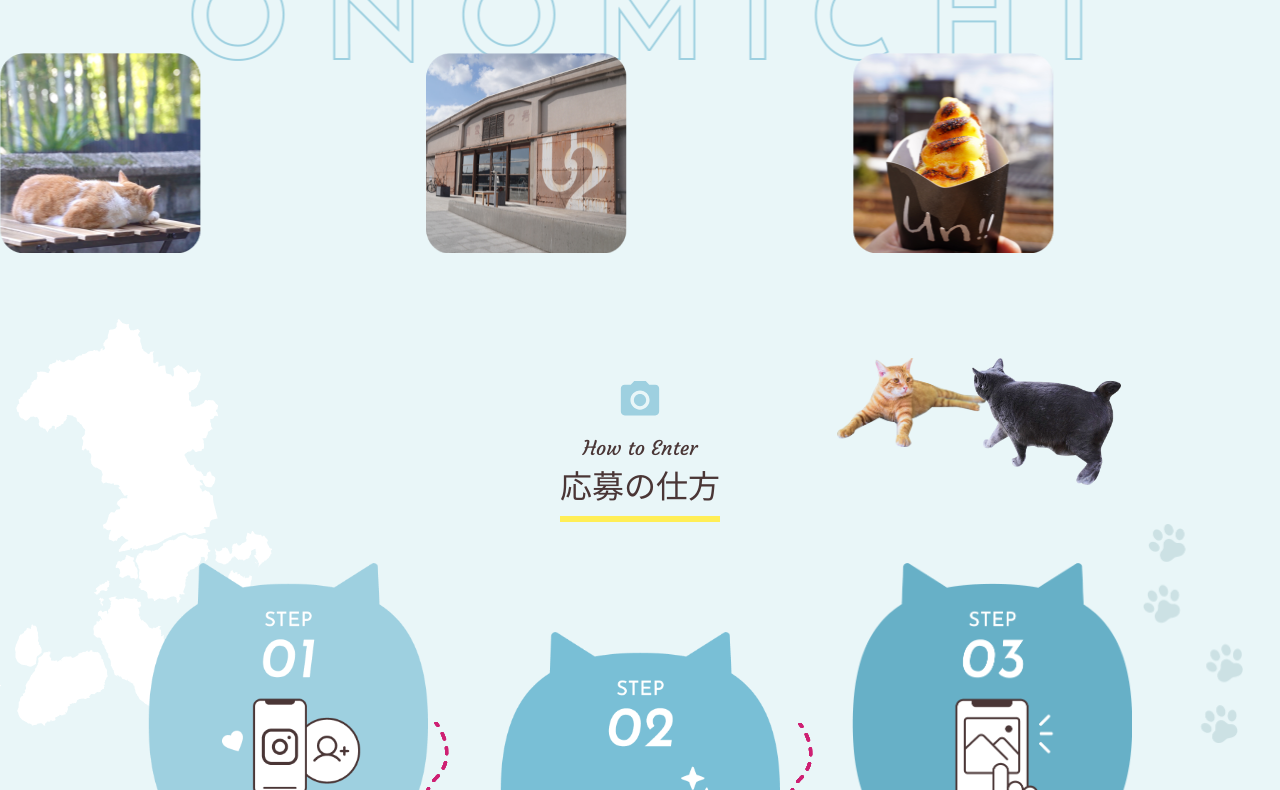
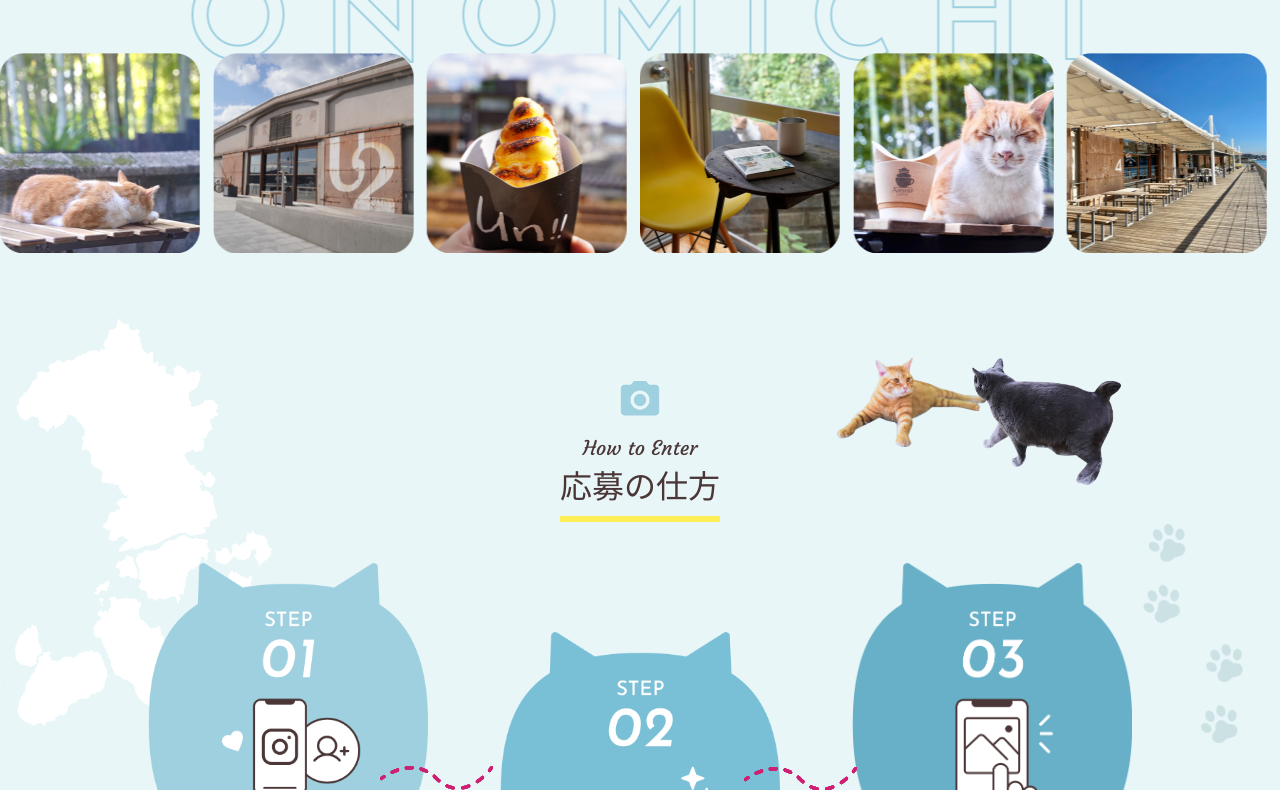
Before and after one commit to mar5608/mar_onomichi, a plain HTML site: page index.html in a window 1280 px wide. Shown: the part 2010-2800 px from the top of the page. Drawn offline with nearby package versions, Linux system fonts and the light colour scheme; a web font is replaced by a local one.

Commit message:
PC版ピクパ対応中 ・フッター調整済 残：SPOTとPRIZE

```diff
--- a/index.html
+++ b/index.html
@@ -895,6 +895,9 @@
         class="swiper-button-next spot__next sp-hidden"
       ></div>
       <!-- </div> -->
+      <div class="spot__decoration-pawpads sp-hidden">
+        <img src="./img/img_bg_pawpads.png" alt="" />
+      </div>
       <div class="inner spot__inner">
         <div class="spot__content">
           <div class="spot__content-img">
@@ -1304,6 +1307,9 @@
         <div class="footer__decoration-onomichi">
           <img src="./img/img_onomichi.png" alt="" />
         </div>
+        <div class="footer__decoration-pawpads sp-hidden">
+          <img src="./img/img_bg_pawpads.png" alt="" />
+        </div>
         <div class="footer__info">
           <div class="footer__info-wrapper">
             <div class="footer__ifram-map">
--- a/js/script.js
+++ b/js/script.js
@@ -50,17 +50,17 @@ const swiperAbout = new Swiper("#js-about-swiper", {
   spaceBetween: 0, //横のカードとの間
   breakpoints: {
     // スライドの表示枚数：768px以上の場合
-    // 768: {
-    //   slidesPerView: 4,
-    // },
-    // // // スライドの表示枚数：1024px以上の場合
-    // 1024: {
-    //   slidesPerView: 5,
-    // },
+    768: {
+      slidesPerView: 5,
+    },
+    // // スライドの表示枚数：1024px以上の場合
+    1024: {
+      slidesPerView: 6,
+    },
     // スライドの表示枚数：1440px以上の場合
-    // 1440: {
-    //   slidesPerView: 6,
-    // },
+    1440: {
+      slidesPerView: 7,
+    },
   },
   speed: 6000, // ループの時間
   allowTouchMove: false, // スワイプ無効
@@ -80,7 +80,7 @@ const swiperSpot = new Swiper("#js-spot-swiper", {
 
   centeredSlides: true, // 中央寄せにする
   slidesPerView: 1.53, // 一度に表示する枚数
-  spaceBetween: 14, //横のカードとの間（margin-right:*pxになる）
+  spaceBetween: 0, //横のカードとの間（margin-right:*pxになる）
   breakpoints: {
     // スライドの表示枚数：768px以上の場合
     768: {
@@ -96,10 +96,10 @@ const swiperSpot = new Swiper("#js-spot-swiper", {
     // スライドの表示枚数：1440px以上の場合
     1440: {
       centeredSlides: false, // 中央寄せにしない
-      slidesPerView: 3.37,
+      // slidesPerView: 3.37,
+      slidesPerView: 6.8,
     },
   },
-  // speed: 6000, // ループの時間
   allowTouchMove: true, // スワイプ無効
   // autoplay: {
   //   delay: 0, // 途切れなくループ
@@ -163,7 +163,6 @@ CONTACT
 //   });
 // });
 
-
 const form = jQuery("#js-form");
 const inputElements = form.find(".js-form-input");
 
--- a/sass/module/_common.scss
+++ b/sass/module/_common.scss
@@ -87,7 +87,7 @@ body {
   font-size: 14px;
   @include mixin.mq(pc) {
     height: calc(26px + 6px + 8px - 2px * 2 + 2px);
-    padding: 6px 22px 8px;
+    padding: 6px 40px 8px;
     font-size: 14px;
   }
 }
--- a/sass/module/_header.scss
+++ b/sass/module/_header.scss
@@ -15,7 +15,7 @@
   left: 0;
   width: 100%;
   height: config.$header-height-sp;
-  z-index: 99;
+  z-index: 999;
   background-color: color.$white;
   @include mixin.mq(pc) {
     height: config.$header-height-pc;
--- a/sass/module/_main.scss
+++ b/sass/module/_main.scss
@@ -180,6 +180,9 @@
   left: 50%;
   transform: translateX(-50%);
   z-index: 49;
+  @include mixin.mq(pc) {
+    top: 590px;
+  }
 }
 /*----------------------------------
     about
@@ -769,6 +772,7 @@
         left: -100px;
         width: 113px;
         height: 24px;
+        transform: rotate(0); /* 図形を90度右に回転 */
       }
     }
   }
@@ -793,6 +797,7 @@
         left: -88px;
         width: 113px;
         height: 24px;
+        transform: rotate(0); /* 図形を90度右に回転 */
       }
     }
   }
@@ -978,6 +983,7 @@
     z-index: 2;
     @include mixin.mq(pc) {
       bottom: -23px;
+      height: calc(100% - 126px);
     }
   }
 }
@@ -1036,6 +1042,7 @@
     row-gap: 77px;
     column-gap: 32px;
     padding-inline: 36px;
+    margin-top: 83px;
   }
 }
 
@@ -1063,6 +1070,10 @@
       background: url(../../img/img_prizes1_icon.png) no-repeat center center /
         contain; //contain:縦横比保ったまま
       z-index: 99;
+      @include mixin.mq(pc) {
+        width: 100px;
+        height: 100px;
+      }
     }
   }
   &:nth-of-type(2) {
@@ -1077,6 +1088,10 @@
       background: url(../../img/img_prizes2_icon.png) no-repeat center center /
         contain; //contain:縦横比保ったまま
       z-index: 99;
+      @include mixin.mq(pc) {
+        width: 100px;
+        height: 100px;
+      }
     }
   }
   &:nth-of-type(3) {
@@ -1091,6 +1106,10 @@
       background: url(../../img/img_prizes3_icon.png) no-repeat center center /
         contain; //contain:縦横比保ったまま
       z-index: 99;
+      @include mixin.mq(pc) {
+        width: 100px;
+        height: 100px;
+      }
     }
   }
   &:nth-of-type(4) {
@@ -1105,6 +1124,10 @@
       background: url(../../img/img_prizes4_icon.png) no-repeat center center /
         contain; //contain:縦横比保ったまま
       z-index: 99;
+      @include mixin.mq(pc) {
+        width: 100px;
+        height: 100px;
+      }
     }
   }
   &:nth-of-type(5) {
@@ -1119,6 +1142,10 @@
       background: url(../../img/img_prizes5_icon.png) no-repeat center center /
         contain; //contain:縦横比保ったまま
       z-index: 99;
+      @include mixin.mq(pc) {
+        width: 100px;
+        height: 100px;
+      }
     }
   }
 
@@ -1285,15 +1312,11 @@
 
   &:hover {
     border: 1px color.$blue solid;
-    background-color: color.$l-blue;
     outline: 0;
-
-    &:hover {
-      .prize__card-img {
-        img {
-          transform: scale(1.2);
-          transition: transform 0.3s;
-        }
+    .prize__card-img {
+      img {
+        transform: scale(1.2);
+        transition: transform 0.3s;
       }
     }
   }
@@ -1369,6 +1392,7 @@
   @include mixin.mq(pc) {
     display: flex;
     justify-content: center;
+    margin-top: 43px;
   }
 }
 
@@ -1468,6 +1492,7 @@
     font-size: 40px;
     letter-spacing: 0.25em;
     margin-top: 2px;
+    padding-left: 0;
   }
 }
 .spot__slide {
@@ -1507,7 +1532,7 @@
 
   img {
     position: absolute; /* 絶対位置に設定 */
-    // aspect-ratio: 240/180;
+
     top: 0;
     left: 0;
     height: auto;
@@ -1517,6 +1542,8 @@
     aspect-ratio: 480/360; //縦横比を設定
     @include mixin.mq(pc) {
       border-radius: 24px 24px 0 0;
+      aspect-ratio: 240/180;
+      height: 240px;
     }
   }
 }
@@ -1608,6 +1635,21 @@
   max-width: 1024px;
 }
 
+.spot__decoration-pawpads {
+  @include mixin.mq(pc) {
+    position: absolute;
+    top: 500px;
+    left: 6%;
+    transform: translateX(-50%);
+
+    width: 100px;
+    height: 220px;
+    img {
+      max-width: 100%;
+    }
+  }
+}
+
 .spot__content {
   position: relative;
   z-index: 10;
@@ -1628,6 +1670,7 @@
   }
   @include mixin.mq(pc) {
     width: 495px;
+    margin-inline: 0;
   }
 }
 
@@ -1641,8 +1684,8 @@
     display: flex;
     flex-direction: column;
     // align-items: flex-end;
-    gap: 27px;
-    margin-top: 3px;
+    gap: 0px;
+    margin-top: 2px;
   }
 }
 
@@ -1665,8 +1708,14 @@
   // margin-inline: auto;
 
   @include mixin.mq(pc) {
-    display: flex;
-    justify-content: center;
+    // display: flex;
+    // justify-content: center;
+    // margin-top: 0px;
+    .button {
+      padding-top: 21px;
+      padding-bottom: 28px;
+      padding-inline: 30px;
+    }
   }
 }
 
@@ -1680,7 +1729,7 @@
   background: color.$l-blue;
   position: relative;
   @include mixin.mq(pc) {
-    padding-top: 158px;
+    padding-top: 162px;
     padding-bottom: 0;
   }
 }
@@ -1715,7 +1764,7 @@
   flex-direction: column;
   gap: 11px;
   @include mixin.mq(pc) {
-    margin-top: 56px;
+    margin-top: 58px;
     gap: 24px;
   }
 }
@@ -1924,6 +1973,7 @@
   @include mixin.mq(pc) {
     display: flex;
     flex-direction: row;
+    padding-top: 11px;
   }
 }
 
@@ -1963,6 +2013,10 @@
     width: 74%;
     text-align: left;
     vertical-align: top;
+    padding-top: 2px;
+    &:last-child {
+      padding-top: 1px;
+    }
   }
 }
 
@@ -1976,10 +2030,8 @@
 }
 .requirement-list__item-note {
   list-style-type: none;
-  // padding-top: 8px;
-  padding-left: 18px;
+  padding-left: 18px; /* インデント */
   font-size: 12px;
-  // padding-left: 8px; /* インデント */
   position: relative;
 
   &::before {
@@ -2016,8 +2068,8 @@
   background: color.$white;
   position: relative;
   @include mixin.mq(pc) {
-    padding-top: 116px;
-    padding-bottom: 124px;
+    padding-top: 118px;
+    padding-bottom: 118px;
   }
 }
 
@@ -2047,7 +2099,7 @@
   margin-top: 32px;
   color: color.$brown;
   @include mixin.mq(pc) {
-    margin-top: 48px;
+    margin-top: 52px;
     padding-inline: 90px;
   }
 }
@@ -2080,14 +2132,19 @@
   }
 }
 .contact__field {
+  &:nth-child(3) {
+    @include mixin.mq(pc) {
+      margin-top: -5px;
+    }
+  }
   &:nth-child(4) {
     @include mixin.mq(pc) {
-      margin-top: 15px;
+      margin-top: 14px;
     }
   }
   &:nth-child(5) {
     @include mixin.mq(pc) {
-      margin-top: 15px;
+      margin-top: 14px;
     }
   }
 }
@@ -2469,7 +2526,7 @@
   background: color.$l-blue;
   position: relative;
   @include mixin.mq(pc) {
-    padding-top: 120px;
+    padding-top: 122px;
   }
 }
 
@@ -2565,6 +2622,21 @@
   }
 }
 
+.footer__decoration-pawpads {
+  @include mixin.mq(pc) {
+    position: absolute;
+    top: 80px;
+    right: 2%;
+    transform: translateX(-50%);
+
+    width: 100px;
+    height: 220px;
+    img {
+      max-width: 100%;
+    }
+  }
+}
+
 .footer__info {
   margin-top: 45px;
   display: flex;
@@ -2619,7 +2691,8 @@
     margin-top: 0;
     padding-top: 102px;
     padding-bottom: 78px;
-    padding-inline: 60px;
+    // padding-inline: 60px;
+    padding-left: 60px;
     width: 50%;
   }
 }
@@ -2641,6 +2714,9 @@
 
 .footer__info-list {
   margin-top: 31px;
+  @include mixin.mq(pc) {
+    margin-top: 28px;
+  }
 }
 
 .footer-table {
@@ -2654,6 +2730,11 @@
   color: color.$brown;
   font-size: 12px;
   line-height: 1.6; /* 19.2px */
+  @include mixin.mq(pc) {
+    padding-left: 0;
+    font-size: 16px;
+  }
+
   dt,
   dd {
     display: flex;
@@ -2680,18 +2761,17 @@
       margin-right: 8px;
     }
     @include mixin.mq(pc) {
-      width: 30%; /* 用語の幅 */
+      width: 26%; /* 用語の幅 */
     }
   }
   dd {
     width: 75%; /* 定義の幅 */
     margin: 0;
     padding-left: 3px;
-  }
-  @include mixin.mq(pc) {
-    width: 70%; /* 定義の幅 */
-    font-size: 16px;
-    padding-left: 0;
+
+    @include mixin.mq(pc) {
+      width: 74%; /* 定義の幅 */
+    }
   }
 }
 
@@ -2709,6 +2789,7 @@
     @include mixin.mq(pc) {
       padding-top: 120px;
       height: 120px;
+      left: 4px;
       // top: 50px;
       // margin-top: 45px;
       // padding-top: 45px;
@@ -2737,7 +2818,7 @@
   @include mixin.mq(pc) {
     height: 54px;
     margin-top: 165px;
-    padding-top: 68px;
+    padding-top: 76px;
     padding-bottom: 60px;
     font-size: 14px;
   }
@@ -2782,6 +2863,8 @@
     position: fixed;
     right: 40px;
     bottom: 40px;
+    width: 100px;
+    height: 104px;
   }
   &.is-show {
     opacity: 1;
```
Also changed, not shown: css/style.css.
